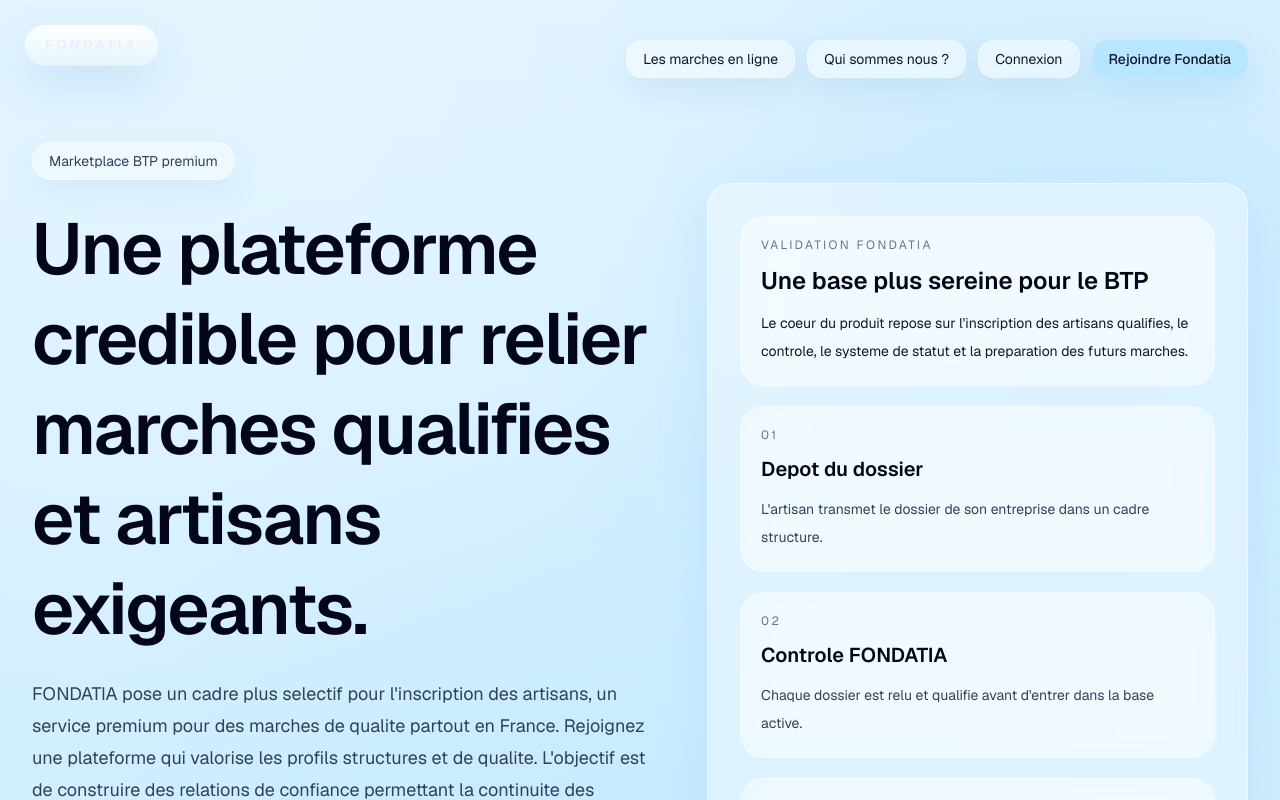
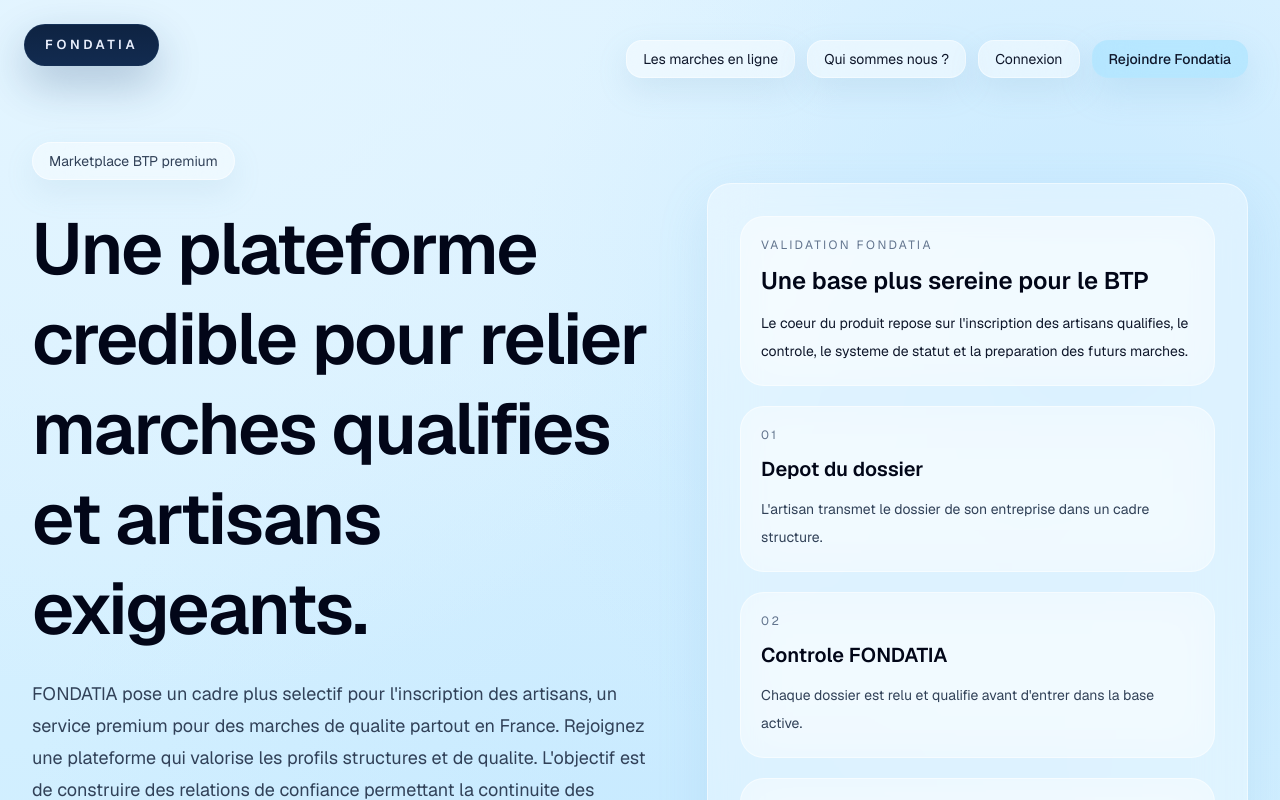
Before and after one commit to Djanix67/FONDATIA, a Next.js app: page / in a window 1280 px wide. Shown: the top 800 px of the page. Built offline with nearby package versions, Linux system fonts and the light colour scheme.

Commit message:
Switch site logo bubble to midnight blue

```diff
--- a/components/ui/site-logo.tsx
+++ b/components/ui/site-logo.tsx
@@ -4,7 +4,7 @@ export function SiteLogo() {
   return (
     <Link
       href="/"
-      className="fixed left-6 top-6 z-50 inline-flex items-center rounded-full border border-sky-100/95 bg-[linear-gradient(180deg,rgba(255,255,255,0.92),rgba(230,245,255,0.82))] px-5 py-2.5 text-[13px] font-semibold tracking-[0.28em] text-slate-950 shadow-[0_18px_44px_rgba(114,177,214,0.24)] backdrop-blur-2xl transition hover:-translate-y-0.5 hover:bg-[linear-gradient(180deg,rgba(255,255,255,0.96),rgba(236,248,255,0.9))]"
+      className="fixed left-6 top-6 z-50 inline-flex items-center rounded-full border border-[#17345b]/70 bg-[linear-gradient(180deg,#0e2342,#122b50)] px-5 py-2.5 text-[13px] font-semibold tracking-[0.28em] text-white shadow-[0_18px_44px_rgba(25,63,112,0.28)] backdrop-blur-2xl transition hover:-translate-y-0.5 hover:bg-[linear-gradient(180deg,#10284b,#16355f)]"
     >
       FONDATIA
     </Link>
```
